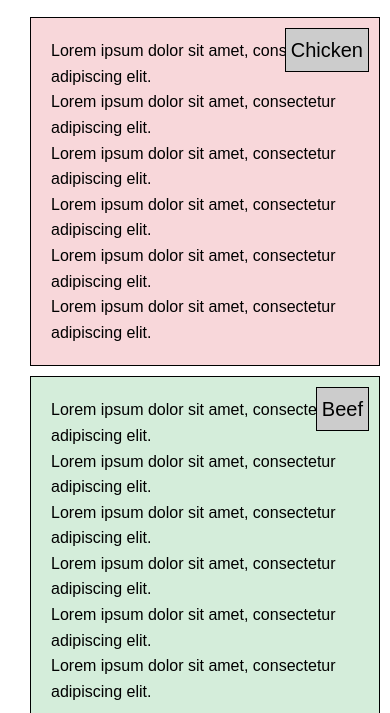
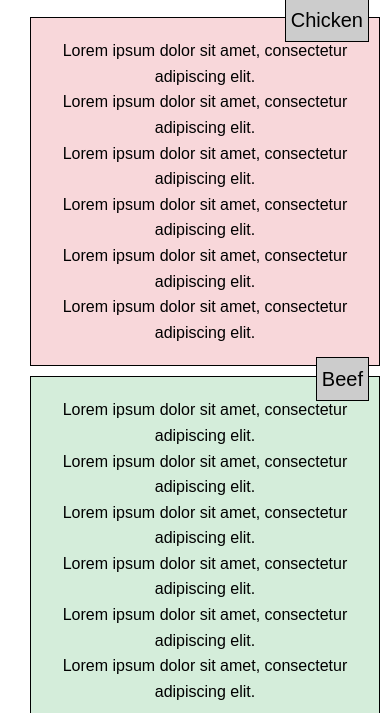
Before and after one commit to llizuska/llizuska.github.io, a plain HTML site: page docs/index.html in a window 390 px wide. Shown: the part 94-807 px from the top of the page. Drawn offline with Linux system fonts and the light colour scheme.

Commit message:
Update index.html and styles.css for responsive layout

```diff
--- a/docs/css/styles.css
+++ b/docs/css/styles.css
@@ -23,11 +23,12 @@ header {
     margin: 10px;
     position: relative;
     background-color: #f4f4f4;
+    text-align: center; /* Center align text */
 }
 
 .section-title {
     position: absolute;
-    top: 10px;
+    top: -20px; /* Adjust as needed to position above the text */
     right: 10px;
     background-color: #ccc;
     padding: 5px;
@@ -49,6 +50,8 @@ header {
     .section {
         width: 48%;
         float: left;
+        position: relative; /* Reset position for section */
+        text-align: center; /* Center align text */
     }
     .section:nth-child(2n+1) {
         clear: both;
@@ -62,6 +65,8 @@ header {
 @media (max-width: 767px) {
     .section {
         width: 100%;
+        position: relative; /* Reset position for section */
+        text-align: center; /* Center align text */
     }
 }
 
```
